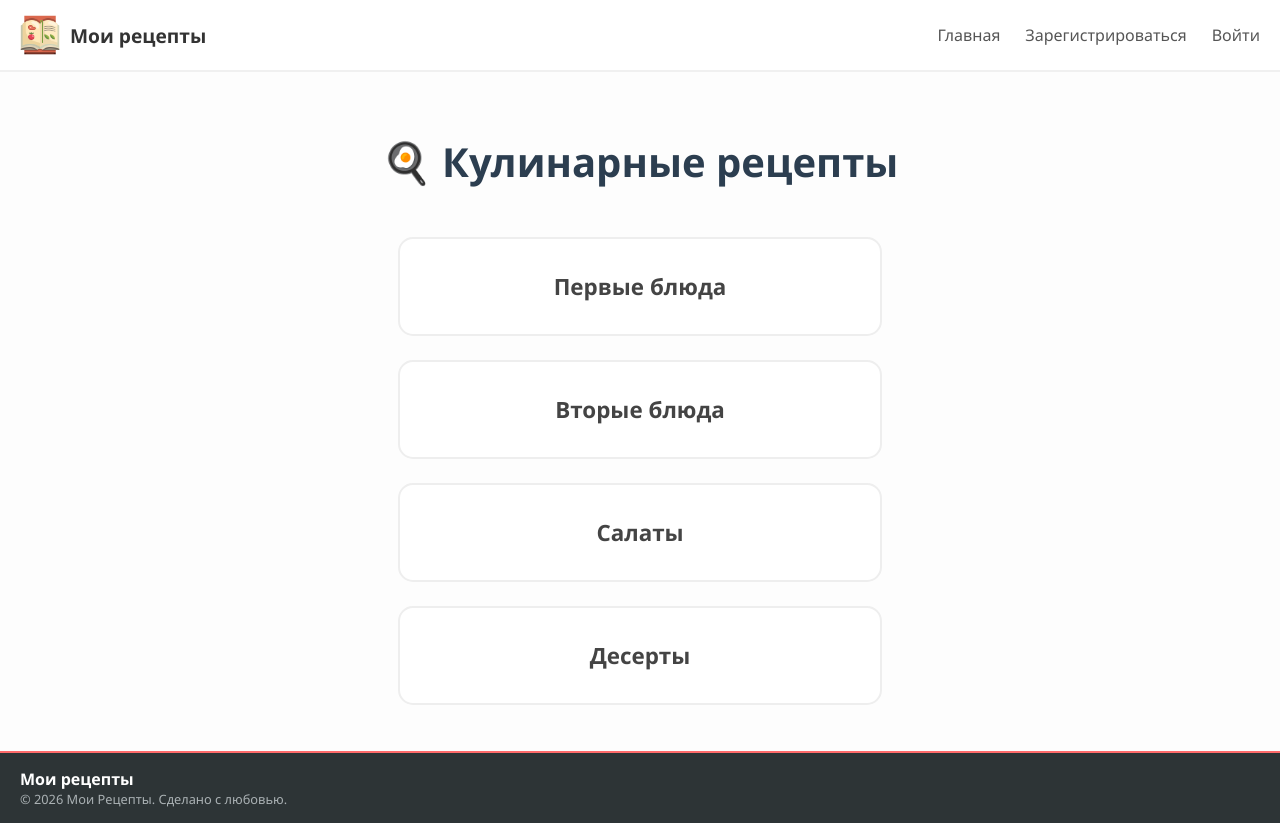
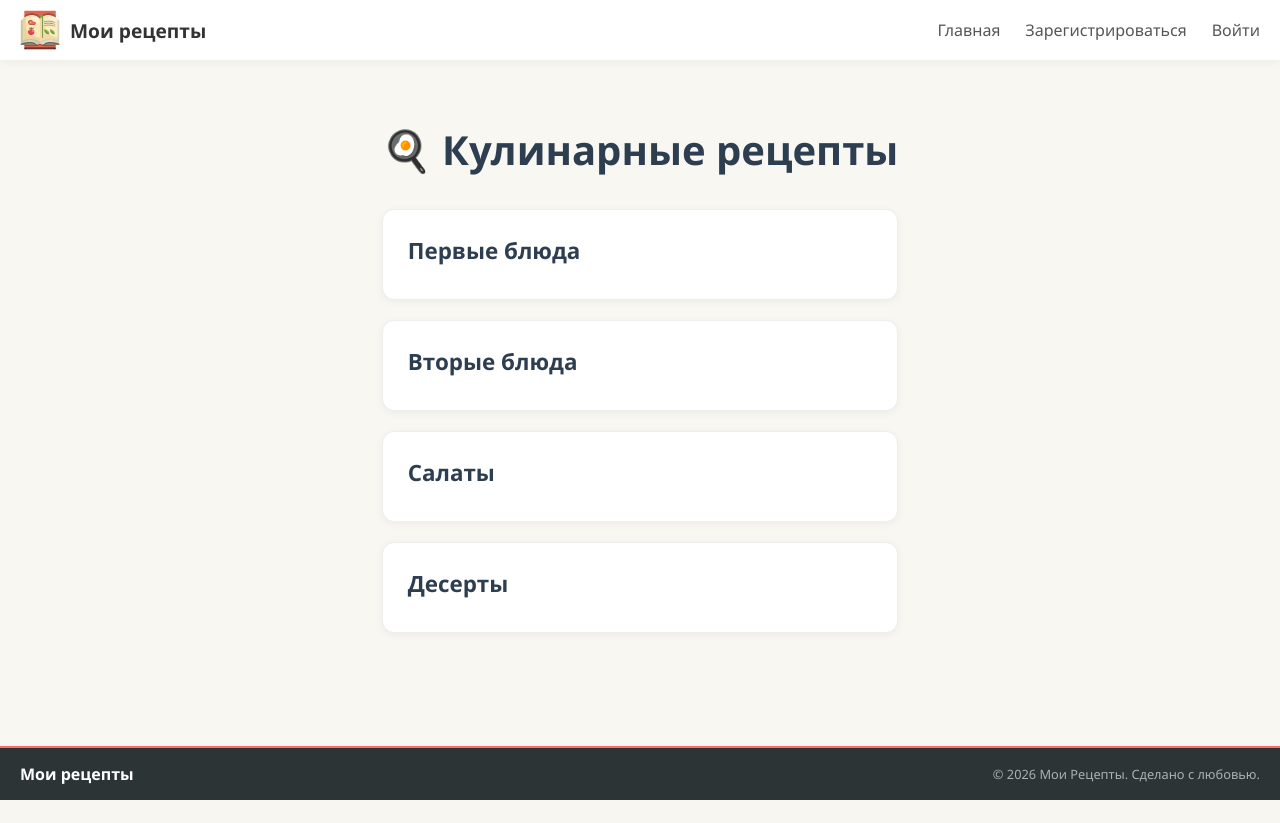
Before and after one commit to Serghqa/ChiefCook, a Django app: page / in a window 1280 px wide. After the commit the page ends 800 px from the top, so only its background shows below. Run offline with Django 5.2, Linux system fonts and the light colour scheme; data comes from the database, SQL or seed files in the repository; both versions use the stored data as it was after the commit.

Commit message:
add styles

```diff
--- a/chiefcook/chiefcook/urls.py
+++ b/chiefcook/chiefcook/urls.py
@@ -19,5 +19,5 @@ from django.urls import path, include
 
 urlpatterns = [
     path('admin/', admin.site.urls),
-    path('', include('cooking.urls')),
+    path('', include('cooking.urls', namespace='cooking')),
 ]
--- a/chiefcook/cooking/static/cooking/css/styles.css
+++ b/chiefcook/cooking/static/cooking/css/styles.css
@@ -2,7 +2,7 @@
 body {
     font-family: 'Segoe UI', Tahoma, Geneva, Verdana, sans-serif;
     margin: 0;
-    background-color: #fdfdfd;
+    background-color: #f9f7f2;
     color: #333;
     display: flex;
     flex-direction: column;
@@ -14,14 +14,18 @@ main {
     max-width: 1000px;
     margin: 0 auto;
     padding: 30px 20px;
-    flex: 1; /* Этот блок заберет всё свободное место, выталкивая футер вниз */
+    flex: 1 0 auto; /* Позволяем контенту расти, но не сжиматься */
 }
 
 /* Шапка */
 .main_header {
     background-color: #ffffff;
-    border-bottom: 2px solid #f0f0f0;
-    padding: 15px 0;
+    /* Тонкая размытая тень вместо скучной линии */
+    box-shadow: 0 2px 10px rgba(0, 0, 0, 0.05);
+    padding: 10px 0;
+    position: sticky; /* Шапка будет прилипать к верху при скролле */
+    top: 0;
+    z-index: 1000;
 }
 
 .header_container {
@@ -30,12 +34,12 @@ main {
     padding: 0 20px;
     display: flex;
     justify-content: space-between; /* Расталкиваем лого и меню по краям */
-    align-items: center;            /* Вот это выровняет их по вертикали */
+    align-items: center;            /* Выравнивание по вертикали */
 }
 
 .nav_menu {
     display: flex;
-    align-items: center; /* На случай, если в меню появятся иконки или кнопки разной высоты */
+    align-items: center;
     gap: 25px;
 }
 
@@ -43,16 +47,17 @@ main {
     text-decoration: none;
     color: #555;
     font-weight: 500;
-    transition: color 0.2s ease;
+    transition: color 0.3s ease, transform 0.3s ease;
 }
 
 .nav_menu a:hover {
-    color: #ff6b6b; /* Цвет при наведении (аппетитный красный) */
+    color: #ff6b6b; /* Цвет при наведении */
 }
 
 /* Контейнер логотипа (ссылка) */
 .logo {
     display: flex;
+    transition: transform 0.3s ease;
     align-items: center; /* Центрируем картинку и текст по вертикали */
     gap: 10px;           /* Отступ между картинкой и текстом */
     text-decoration: none;
@@ -61,29 +66,38 @@ main {
     font-size: 1.2rem;
 }
 
+.logo:hover {
+    transform: scale(1.02); /* Легкий эффект при наведении */
+}
+
 /* Настройки самого изображения */
 .logo_img {
-    height: 40px;        /* Фиксируем высоту, чтобы шапка не "разлеталась" */
-    width: auto;         /* Пропорции сохранятся автоматически */
+    height: 40px;
+    width: auto;
     display: block;
 }
 
 /* Оформление подвала */
 .main_footer {
-    background-color: #2d3436; /* Темный графитовый цвет */
-    color: #dfe6e9;           /* Светло-серый текст */
-    padding: 15px 0;          /* Отступы внутри */
-    margin-top: 0;         /* Отступ от контента */
-    border-top: 2px solid #ff6b6b; /* Красная полоска сверху (в цвет твоих кнопок) */
+    background-color: #2d3436;
+    color: #dfe6e9;
+    padding: 15px 0;
+    border-top: 2px solid #ff6b6b;
+    margin-top: auto;
 }
 
 .footer_container {
-    max-width: 1400px;        /* Такая же ширина, как у шапки */
+    max-width: 1400px;
     margin: 0 auto;
     padding: 0 20px;
+}
+
+.footer_content {
     display: flex;
-    justify-content: space-between; /* Название слева, копирайт справа */
+    justify-content: space-between;
     align-items: center;
+    flex-wrap: wrap;
+    gap: 15px;
 }
 
 .footer_logo {
@@ -95,53 +109,179 @@ main {
 .footer_copy {
     margin: 0;
     font-size: 0.8rem;
-    opacity: 0.7;             /* Делаем текст чуть прозрачнее */
+    opacity: 0.7;
 }
 
-/* Стили для главной страницы (index.html) */
-
-h1 a {
-    text-decoration: none;
-    color: #2c3e50;
-    display: block;
+h1 {
     text-align: center;
     margin: 2rem 0;
     font-size: 2.5rem;
+    color: #2c3e50;
 }
 
-/* Контейнер для категорий */
-.categories_container {
-    display: grid;
-    grid-template-columns: repeat(auto-fit, minmax(280px, 1fr));
-    gap: 1.5rem;
-    padding: 1rem;
+/* Заголовки третьего уровня (например, названия блюд или разделов) */
+h3 {
+    font-size: 1.5rem;
+    color: #2c3e50;
+    margin: 1.5rem 0 1rem;
+    line-height: 1.3;
+    font-weight: 600;
 }
 
-/* Карточка категории (ваши h2) */
-.category_item {
-    background: #ffffff;
-    border: 2px solid #eee;
-    border-radius: 15px;
-    transition: all 0.3s ease;
-    text-align: center;
-    margin: 0; /* Сбрасываем дефолтные отступы h2 */
+/* Ссылки внутри h3 (если заголовок кликабельный) */
+h3 a {
+    text-decoration: none;
+    color: inherit; /* Наследует цвет от h3 */
+    transition: color 0.3s ease;
 }
 
-.category_item:hover {
-    border-color: #ff6b6b;
-    transform: translateY(-3px);
-    box-shadow: 0 5px 15px rgba(0,0,0,0.05);
+h3 a:hover {
+    color: #ff6b6b; /* Ваш акцентный цвет при наведении */
 }
 
-.category_item a {
-    display: block;
-    padding: 2rem;
-    text-decoration: none;
-    color: #444;
-    font-weight: 600;
-    font-size: 1.4rem;
+.breadcrumbs {
+    font-size: 0.9rem;
+    margin-bottom: 20px;
+    color: #888;
 }
 
-.category_item a:hover {
+.breadcrumbs a {
     color: #ff6b6b;
+    text-decoration: none;
 }
+
+.breadcrumbs a:hover {
+    text-decoration: underline;
+}
+
+/* Общий контейнер для списков (одна колонка на всю ширину) */
+.cards_container {
+    display: flex;
+    flex-direction: column;
+    gap: 20px;
+    margin-top: 20px;
+}
+
+/* Базовый стиль карточки */
+.card {
+    position: relative; /* Для работы растянутой ссылки */
+    background: #fff;
+    border: 1px solid #eee;
+    border-radius: 12px;
+    padding: 25px;
+    box-shadow: 0 2px 8px rgba(0,0,0,0.05);
+    transition: all 0.3s ease;
+    cursor: pointer;
+}
+
+.card:hover {
+    box-shadow: 0 5px 15px rgba(0,0,0,0.12);
+    border-color: #e67e22;
+    background-color: #fffaf5;
+}
+
+/* Заголовок-ссылка, растянутая на всю карту */
+.card_title {
+    display: block;
+    font-size: 1.4rem;
+    color: #2c3e50;
+    text-decoration: none;
+    font-weight: 600;
+    margin-bottom: 8px;
+}
+
+.card_title::after {
+    content: "";
+    position: absolute;
+    top: 0; left: 0; right: 0; bottom: 0;
+    z-index: 1;
+}
+
+/* Дополнительный текст (кухня или подпись) */
+.card_subtitle {
+    color: #7f8c8d;
+    font-size: 0.95rem;
+}
+
+/* Контейнер страницы рецепта */
+.recipe_detail {
+    max-width: 900px;
+    margin: 0 auto;
+    background: #fff;
+    padding: 40px;
+    border-radius: 16px;
+    box-shadow: 0 4px 20px rgba(0,0,0,0.05);
+}
+
+/* Заголовки */
+.recipe_detail h2 {
+    color: #2c3e50;
+    font-size: 2rem;
+    margin-bottom: 10px;
+}
+
+/* Кухня (тег) */
+.cuisine_badge {
+    display: inline-block;
+    background: #fdf2e9;
+    color: #e67e22;
+    padding: 6px 15px;
+    border-radius: 50px;
+    font-weight: 600;
+    font-size: 0.9rem;
+    margin-bottom: 30px;
+}
+
+/* Список ингредиентов */
+.ingredients_section {
+    margin: 30px 0;
+}
+
+.ingredients_section h4 {
+    border-bottom: 2px solid #f0f0f0;
+    padding-bottom: 10px;
+    margin-bottom: 15px;
+}
+
+.ingredients_list {
+    list-style: none;
+    padding: 0;
+}
+
+.ingredients_list li {
+    padding: 12px 0;
+    border-bottom: 1px dashed #eee;
+    display: flex;
+    align-items: center;
+}
+
+.ingredients_list li::before {
+    content: "•";
+    color: #e67e22;
+    font-weight: bold;
+    margin-right: 10px;
+}
+
+/* Инструкции (способ приготовления) */
+.instructions_section {
+    background: #fafafa;
+    padding: 25px;
+    border-radius: 12px;
+    line-height: 1.8;
+    color: #444;
+    border-left: 5px solid #e67e22;
+}
+
+/* Кнопка "Назад" */
+.btn_back {
+    display: inline-block;
+    margin-top: 30px;
+    color: #7f8c8d;
+    text-decoration: none;
+    font-weight: 600;
+    transition: color 0.2s;
+}
+
+.btn_back:hover {
+    color: #e67e22;
+}
--- a/chiefcook/cooking/templates/cooking/index.html
+++ b/chiefcook/cooking/templates/cooking/index.html
@@ -2,15 +2,13 @@
 
 {% block content %}
 
-<h1>
-    <a href="{% url 'index' %}">🍳 Кулинарные рецепты</a>
-</h1>
+<h1>🍳 Кулинарные рецепты</h1>
 
-<div class='categories_container'>
-    {% for category in categories %}
-        <h2 class='category_item'>
-            <a href="{% url 'category' category.name %}">{{ category.get_name_display }}</a>
-        </h2>
+<div class='cards_container'>
+    {% for meal_type in meal_types %}
+        <div class='card'>
+            <a href="{{ meal_type.get_absolute_url }}" class='card_title'>{{ meal_type.get_name_display }}</a>
+        </div>
     {% endfor %}
 </div>
 
--- a/chiefcook/cooking/urls.py
+++ b/chiefcook/cooking/urls.py
@@ -2,8 +2,10 @@ from django.urls import path
 from . import views
 
 
+app_name = 'cooking'
+
 urlpatterns = [
      path('', views.index, name='index'),
-     path('category/<str:category>', views.category, name='category'),
-     path('recipe/<str:category>/<int:recipe_id>', views.recipe, name='recipe'),
+     path('category/<str:meal_type>/', views.meal_type, name='meal_type'),
+     path('recipe/<int:recipe_id>/<slug:slug>/', views.recipe, name='recipe'),
 ]
--- a/chiefcook/cooking/views.py
+++ b/chiefcook/cooking/views.py
@@ -7,29 +7,36 @@ from . models import Recipe, MealType
 
 def index(request: HttpRequest):
 
-    categories: QuerySet[MealType] = MealType.objects.all().order_by('id')
+    meal_types: QuerySet[MealType] = MealType.objects.all().order_by('id')
     data = {
-        'categories': categories,
+        'meal_types': meal_types,
     }
 
     return render(request, 'cooking/index.html', data)
 
 
-def category(request: HttpRequest, category: str):
-    meal_type = MealType.objects.prefetch_related('recipes').get(name=category)
-    recipes: QuerySet[Recipe] = meal_type.recipes.all()
+def meal_type(request: HttpRequest, meal_type: str):
+    meal_type_obj: MealType = get_object_or_404(
+        MealType.objects.prefetch_related('recipes'),
+        name=meal_type
+    )
+    recipes: QuerySet[Recipe] = meal_type_obj.recipes.all()
     data = {
-        'meal_type': meal_type,
+        'meal_type': meal_type_obj,
         'recipes': recipes,
     }
-    return render(request, 'cooking/category.html', data)
+    return render(request, 'cooking/meal_type.html', data)
 
 
-def recipe(request: HttpRequest, category: str, recipe_id: int):
-    recipe = Recipe.objects.select_related('meal_type').get(id=recipe_id)
-    meal_type = recipe.meal_type
+def recipe(request: HttpRequest, recipe_id: int, slug: str):
+    recipe_obj: Recipe = get_object_or_404(
+        Recipe.objects.select_related('meal_type'),
+        id=recipe_id,
+        slug=slug
+    )
+    meal_type_obj: MealType = recipe_obj.meal_type
     data = {
-        'meal_type': meal_type,
-        'recipe': recipe,
+        'meal_type': meal_type_obj,
+        'recipe': recipe_obj,
     }
     return render(request, 'cooking/recipe.html', data)
--- a/chiefcook/templates/base.html
+++ b/chiefcook/templates/base.html
@@ -6,9 +6,7 @@
     <meta charset="UTF-8">
     <meta name="viewport" content="width=device-width, initial-scale=1.0">
     <title>
-        {% block title %}
-            Мои Вкусные Рецепты
-        {% endblock %}
+        {% block title %}Главная{% endblock %}
     </title>
     <link type='text/css' href="{% static 'cooking/css/styles.css' %}" rel='stylesheet'>
 </head>
@@ -16,14 +14,14 @@
 
 <header class='main_header'>
     <div class='header_container'>
-        <a href="{% url 'index' %}" class='logo'>
+        <a href="{% url 'cooking:index' %}" class='logo'>
             <img src="{% static 'cooking/images/logo.png' %}" alt='Логотип' class='logo_img'>
             <span>Мои рецепты</span>
         </a>
         <nav class='nav_menu'>
-            <a href="{% url 'index' %}">Главная</a>
-            <a href="{% url 'index' %}">Зарегистрироваться</a>
-            <a href="{% url 'index' %}">Войти</a>
+            <a href="{% url 'cooking:index' %}">Главная</a>
+            <a href="{% url 'cooking:index' %}">Зарегистрироваться</a>
+            <a href="{% url 'cooking:index' %}">Войти</a>
         </nav>
     </div>
 </header>
```
Also changed, not shown: chiefcook/cooking/models.py (+11 -3 lines), chiefcook/cooking/templates/cooking/category.html (deleted, +0 -23 lines), chiefcook/cooking/templates/cooking/meal_type.html (added, +28 -0 lines), chiefcook/cooking/templates/cooking/recipe.html (+24 -15 lines), chiefcook/cooking/migrations/0003_mealtype_slug_recipe_slug.py (added), chiefcook/cooking/migrations/0004_alter_mealtype_name.py (added), chiefcook/cooking/migrations/0005_remove_mealtype_slug.py (added), chiefcook/db.sqlite3.
